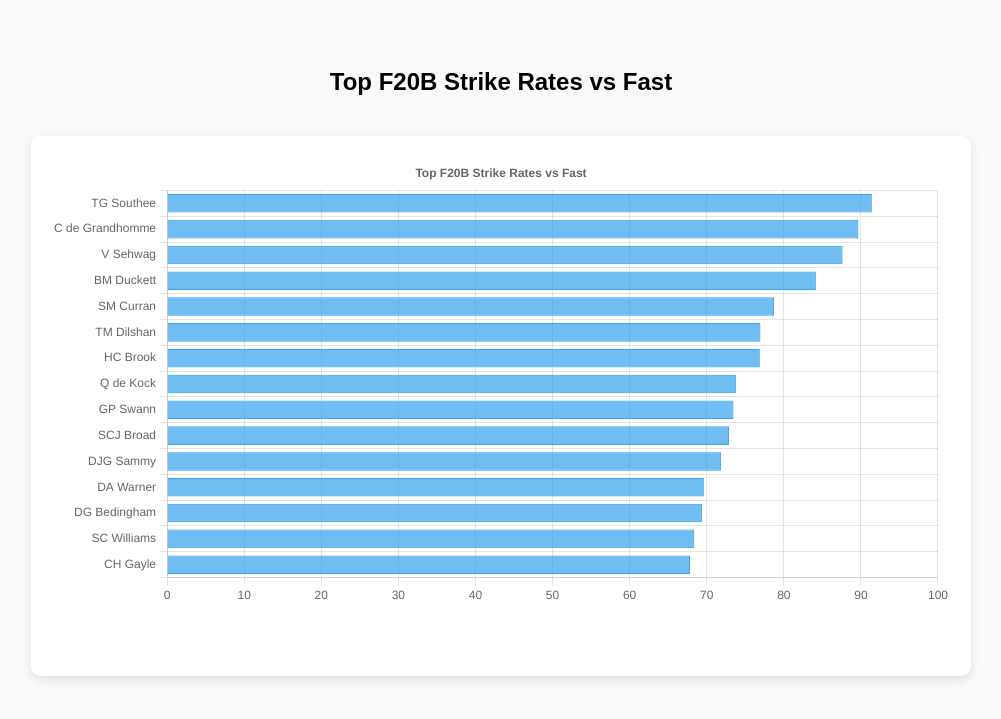
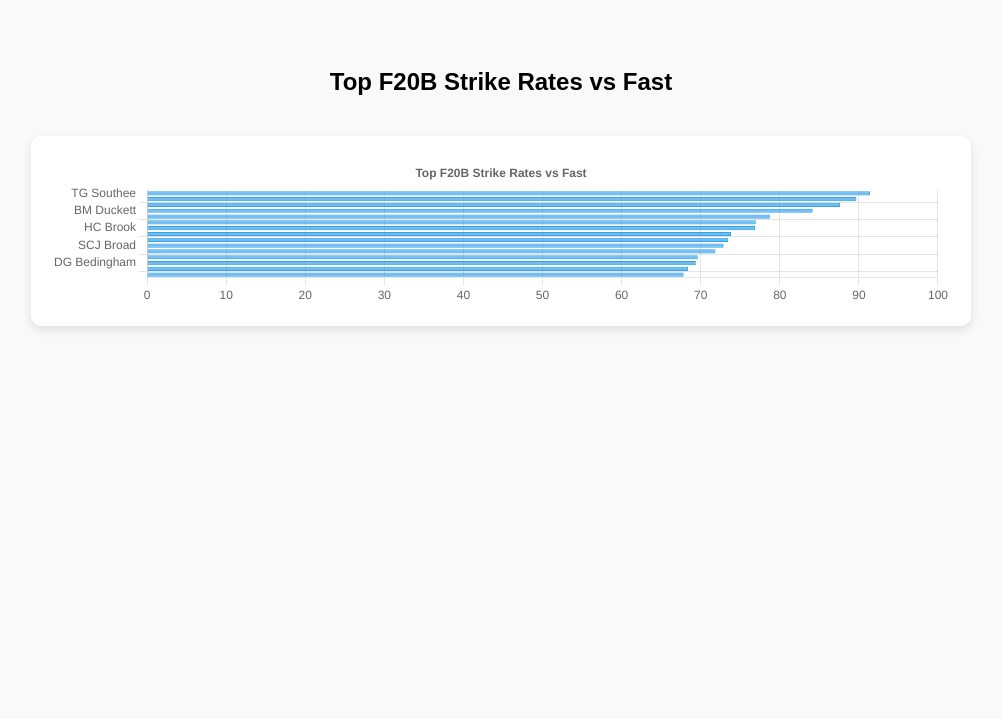
Before and after one commit to coversoncoversoff/coversoncoversoff-oss.github.io, a Jekyll site: the page assets/plots/No-Time-To-Settle-Plots/f20b-fast.html, which Jekyll copies as it is, in a window 1280 px wide. Shown: the top 719 px of the page, without its empty margins (139-1140 px from the left). Built offline with Jekyll 4.4.1, drawn with Linux system fonts in a browser that asks for light colours.

Commit message:
Update f20b-fast.html

```diff
--- a/assets/plots/No-Time-To-Settle-Plots/f20b-fast.html
+++ b/assets/plots/No-Time-To-Settle-Plots/f20b-fast.html
@@ -6,7 +6,7 @@
   <script src="https://cdn.jsdelivr.net/npm/chart.js"></script>
   <style>
     body { font-family: Arial, sans-serif; padding: 20px; background:#f9f9f9; }
-    .chart-container { width: 100%; max-width: 900px; height: 500px; margin: 40px auto; background:#fff; padding:20px; box-shadow:0 4px 10px rgba(0,0,0,0.1); border-radius:10px; }
+    .chart-container { width: 100%; max-width: 900px; height: auto; margin: 40px auto; background:#fff; padding:20px; box-shadow:0 4px 10px rgba(0,0,0,0.1); border-radius:10px; }
     h2 { text-align:center; margin-top:40px; }
   </style>
 </head>
@@ -24,7 +24,7 @@
         labels: ["TG Southee","C de Grandhomme","V Sehwag","BM Duckett","SM Curran","TM Dilshan","HC Brook","Q de Kock","GP Swann","SCJ Broad","DJG Sammy","DA Warner","DG Bedingham","SC Williams","CH Gayle"],
         datasets: [{ label:'Strike rate vs fast (first 20 balls)', data:[91.42,89.69,87.63,84.16,78.74,76.97,76.89,73.83,73.48,72.90,71.87,69.63,69.38,68.40,67.84], backgroundColor:'rgba(54,162,235,0.7)', borderColor:'rgba(54,162,235,1)', borderWidth:1 }]
       },
-      options: { indexAxis:'y', responsive:true, plugins:{legend:{display:false}, title:{display:true,text:'Top F20B Strike Rates vs Fast'}}, scales:{x:{beginAtZero:true}} }
+      options: { indexAxis:'y', responsive:true, maintainAspectRatio: false, plugins:{legend:{display:false}, title:{display:true,text:'Top F20B Strike Rates vs Fast'}}, scales:{x:{beginAtZero:true}} }
     });
   </script>
 </body>
```
